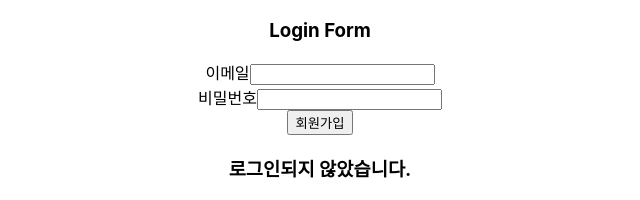
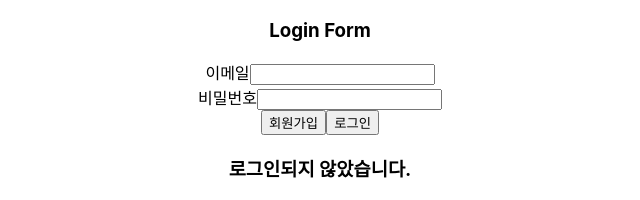
Before and after one commit to solda-blue/firebase, a React (Create React App) app: page / in a window 1280 px wide. Shown: the top 200 px of the page, without its empty margins (320-960 px from the left). Built offline with nearby package versions, Linux system fonts and the light colour scheme; no server answers.

Commit message:
0519_13:08 로그인 기능이랑 env환경 설정

```diff
--- a/src/components/LoginForm.js
+++ b/src/components/LoginForm.js
@@ -2,7 +2,7 @@ import React, { useState } from "react";
 // 파이어베이스 초기화하면서 들고온 auth
 import { auth } from "../database/firebase";
 //
-import { createUserWithEmailAndPassword } from 'firebase/auth'
+import { createUserWithEmailAndPassword, signInWithEmailAndPassword } from 'firebase/auth'
 
 const LoginForm = () => {
     // input 태그에 있는 값을 가져오는 state
@@ -14,7 +14,7 @@ const LoginForm = () => {
     // { email, uid, displayName }
     const [user, setUser] = useState(null);
 
-    // 이메일 로그인 메소드
+    // 이메일 회원가입 메소드
     const onEmailLogin = (e) => {
         e.preventDefault();
         // 구글에서 제공하는 이메일메소드 사용
@@ -35,8 +35,28 @@ const LoginForm = () => {
             const errorMessage = error.message;
             console.log(errorCode, errorMessage);
         });
+    }
 
-    }
+    // 이메일 로그인 메소드
+    const handleLogin = () => {
+       // async와 await를 이용하여 파이어베이스메소드 사용
+       // 비동기 함수로 만들기
+       getLogin();
+       async function getLogin() {
+        // 오류가 날 가능성이 있는 모든 코드를 try에 작성
+        try {
+            const userCredential = await signInWithEmailAndPassword(auth, email, password);
+            const user = userCredential.user;
+            console.log('getLogin =>', user);
+        }
+        // 오류가 났을 때 실행할 코드
+        // 오류가 나면 화면이 멈추는 것이 아니라
+        // catch를 실행하고 다른 아래쪽의 코드를 실행
+        catch(error) {
+            console.log( error.code, error.message);
+        }
+       }
+    };
 
     return (
         <div>
@@ -49,6 +69,7 @@ const LoginForm = () => {
                 <input onChange={(e) => {setPassword(e.target.value)}} type="password" value={password} />
                 <br />
                 <input type="submit" value="회원가입" />
+                <button type="button" onClick={ handleLogin }>로그인</button>
             </form>
             <h3>{user ? user.email : "로그인되지 않았습니다."}</h3>
         </div>
--- a/src/database/firebase.js
+++ b/src/database/firebase.js
@@ -8,8 +8,8 @@ import { getAuth } from "firebase/auth";
 
 // Your web app's Firebase configuration
 const firebaseConfig = {
-  apiKey: "AIzaSyADQAqrcS9RXaOyCvmTItuyU49b8NfYV0c",
-  authDomain: "test-875b0.firebaseapp.com",
+  apiKey: process.env.REACT_APP_FIREBASE_API_KEY,
+  authDomain: process.env.REACT_APP_FIREBASE_AUTH_DOMAIN,
   projectId: "test-875b0",
   storageBucket: "test-875b0.appspot.com",
   messagingSenderId: "259184306526",
```
Also changed, not shown: 1 other file (tests, documents, lock files or other folders).
